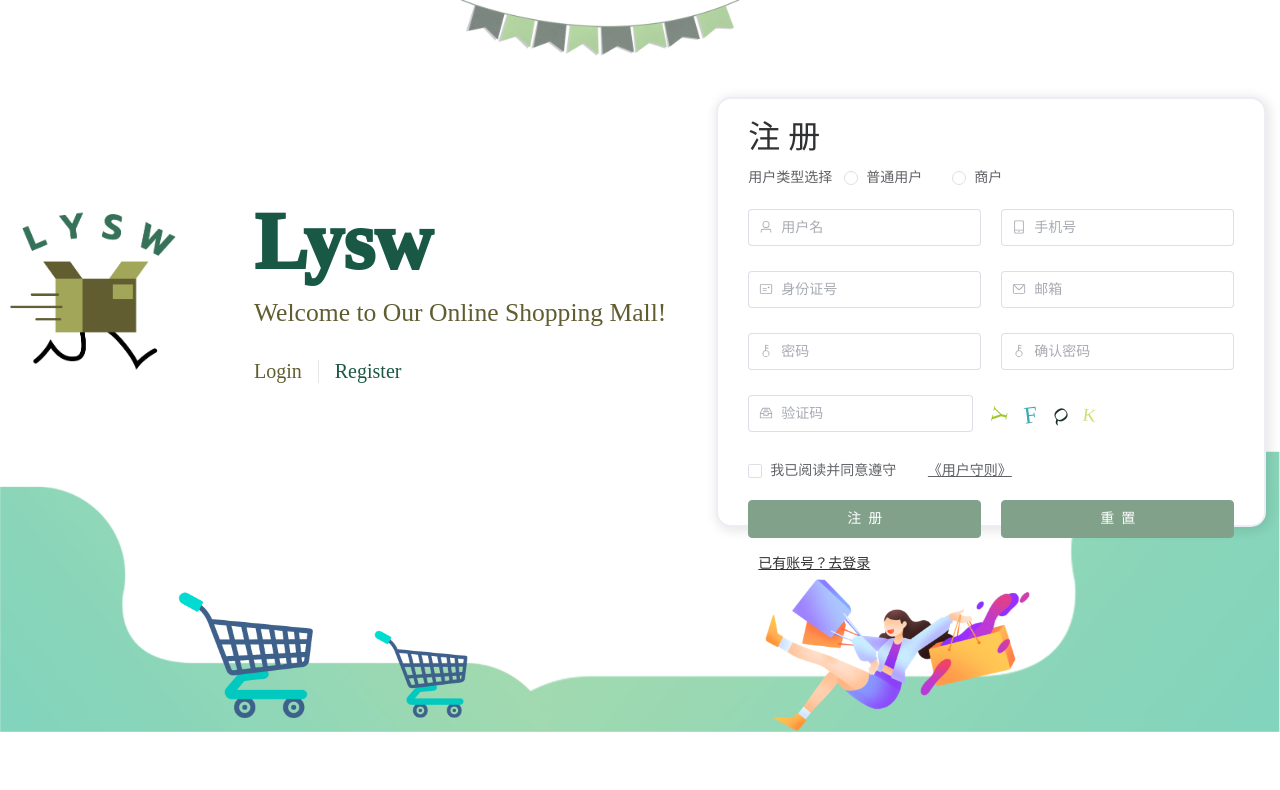
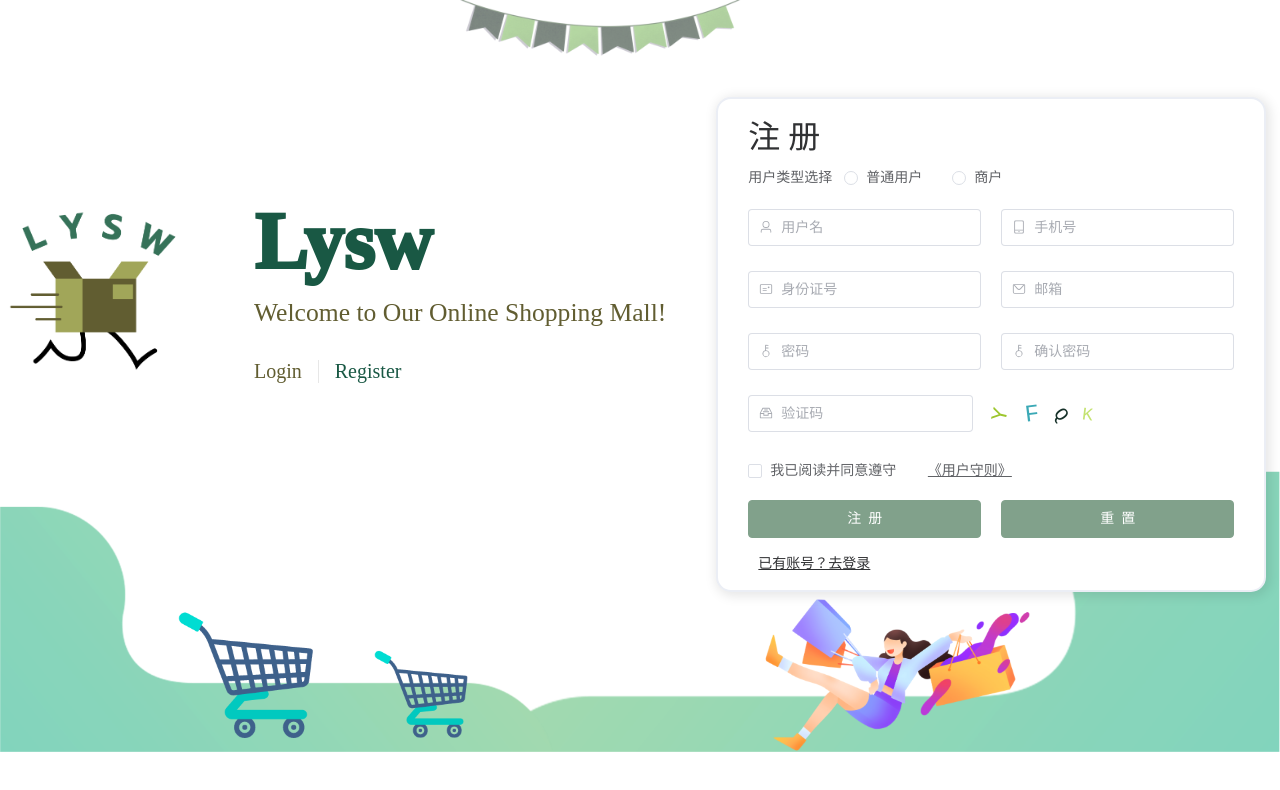
Before and after one commit to Suzyyy207/online-shop, a Vue app in the folder Shop/: page /Register in a window 1280 px wide. Shown: the top 790 px of the page. Built offline with nearby package versions, Linux system fonts and the light colour scheme.

Commit message:
fix(front): Component misalignment

```diff
--- a/Shop/src/components/MainWeb/Components/ShopRegister.vue
+++ b/Shop/src/components/MainWeb/Components/ShopRegister.vue
@@ -100,7 +100,7 @@
                   :prefix-icon=" 1 ? 'MessageBox' : ''"
                 ></el-input>
               </el-form-item>
-                <ValidCode @input="createValidCode" />
+                <ValidCode class="validcode" @input="createValidCode" />
             </el-row>
 
             <el-row>
@@ -378,4 +378,8 @@ const idnumValidator = (rule, value, callback) => {
   margin-left:50px;
   text-decoration:underline;
 }
+.validcode{
+  margin-top:30px;
+}
+
 </style>
--- a/Shop/src/components/Welcome/Register.vue
+++ b/Shop/src/components/Welcome/Register.vue
@@ -105,7 +105,7 @@
               :prefix-icon=" 1 ? 'MessageBox' : ''"
             ></el-input>
           </el-form-item>
-            <ValidCode @input="createValidCode" />
+            <ValidCode  class="code" @input="createValidCode" />
         </el-row>
 
         <el-row>
@@ -452,7 +452,7 @@ h1{
 /*外包装框*/
 #register .wrap {
   width: 550px;
-  height: 430px;
+  height: 100%;
   padding: 0 10px 0 30px;
   line-height: 100px;
   position: relative;
@@ -527,4 +527,8 @@ h1{
   cursor: pointer;
   float:right;
 }
+
+.code{
+  font-family: 'Courier New', Courier, monospace;
+}
 </style>
```
